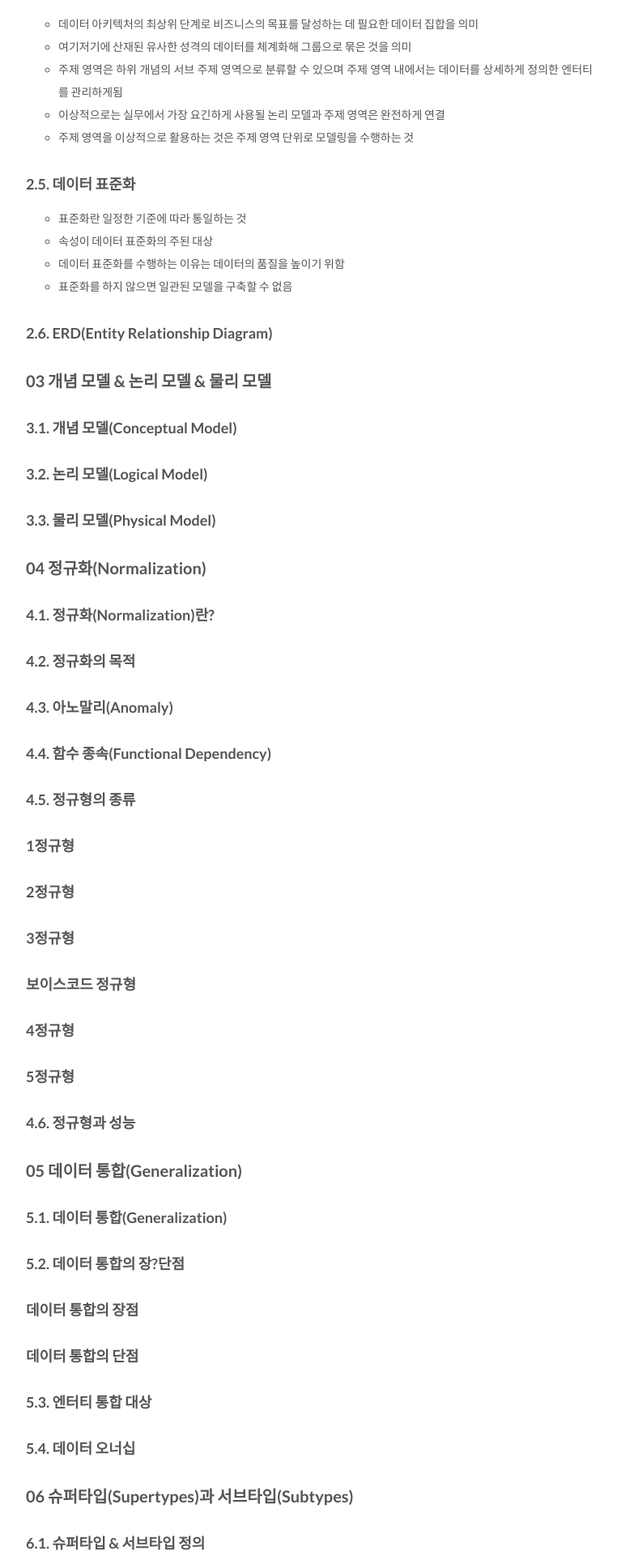
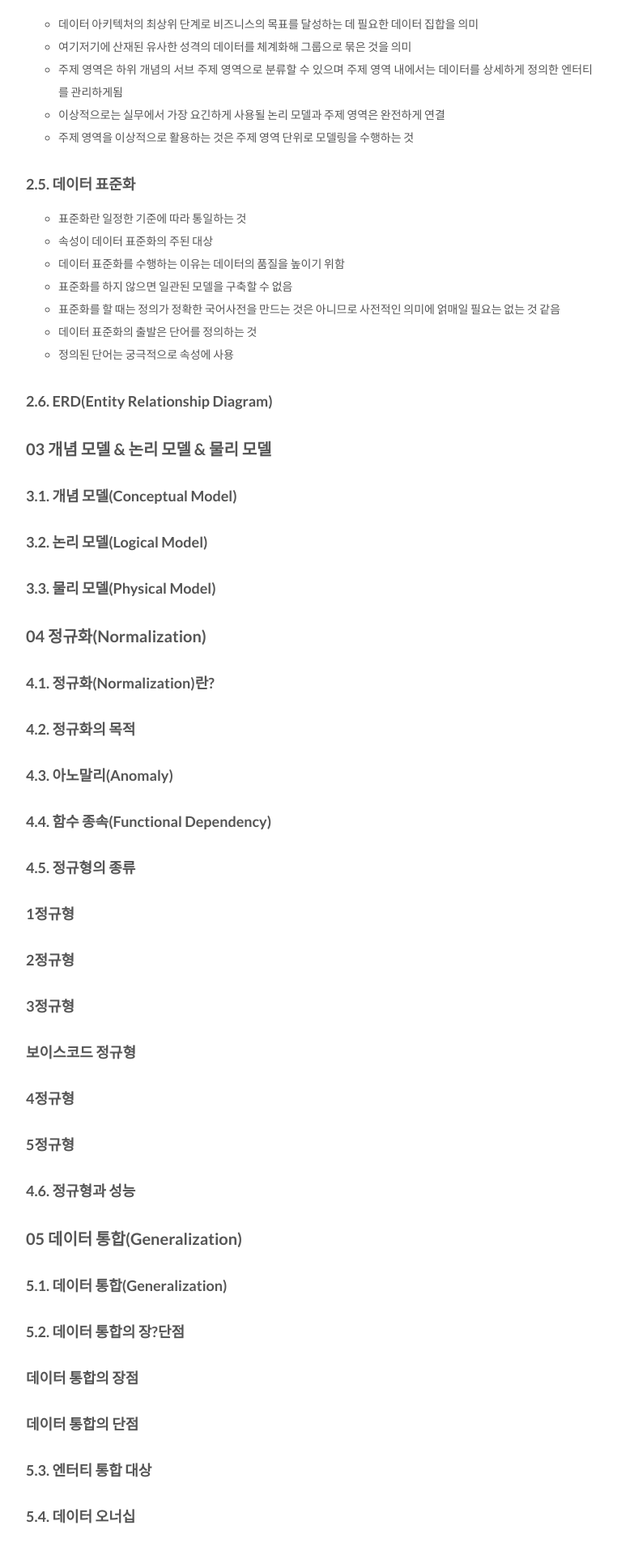
Before and after one commit to csj4032/csj4032.github.io, a Jekyll site: the page built from _posts/2018-05-02-관계형데이터모델링프리미엄가이드.md, in a window 1280 px wide. Shown: the part 4485-6400 px from the top of the page at 81% size, without its empty margins (258-1020 px from the left). Built offline with Jekyll 4.4.1, drawn with Linux system fonts in a browser that asks for light colours; comment, search, counter and statistics services are not loaded.

Commit message:
관계형 데이터 베이스 모델링 포스팅 수정

```diff
--- a/_posts/2018-05-02-관계형데이터모델링프리미엄가이드.md
+++ b/_posts/2018-05-02-관계형데이터모델링프리미엄가이드.md
@@ -132,6 +132,9 @@ comments: true
 * 속성이 데이터 표준화의 주된 대상
 * 데이터 표준화를 수행하는 이유는 데이터의 품질을 높이기 위함
 * 표준화를 하지 않으면 일관된 모델을 구축할 수 없음
+* 표준화를 할 때는 정의가 정확한 국어사전을 만드는 것은 아니므로 사전적인 의미에 얽매일 필요는 없는 것 같음
+* 데이터 표준화의 출발은 단어를 정의하는 것
+* 정의된 단어는 궁극적으로 속성에 사용
 
 ### 2.6. ERD(Entity Relationship Diagram)
 
```
